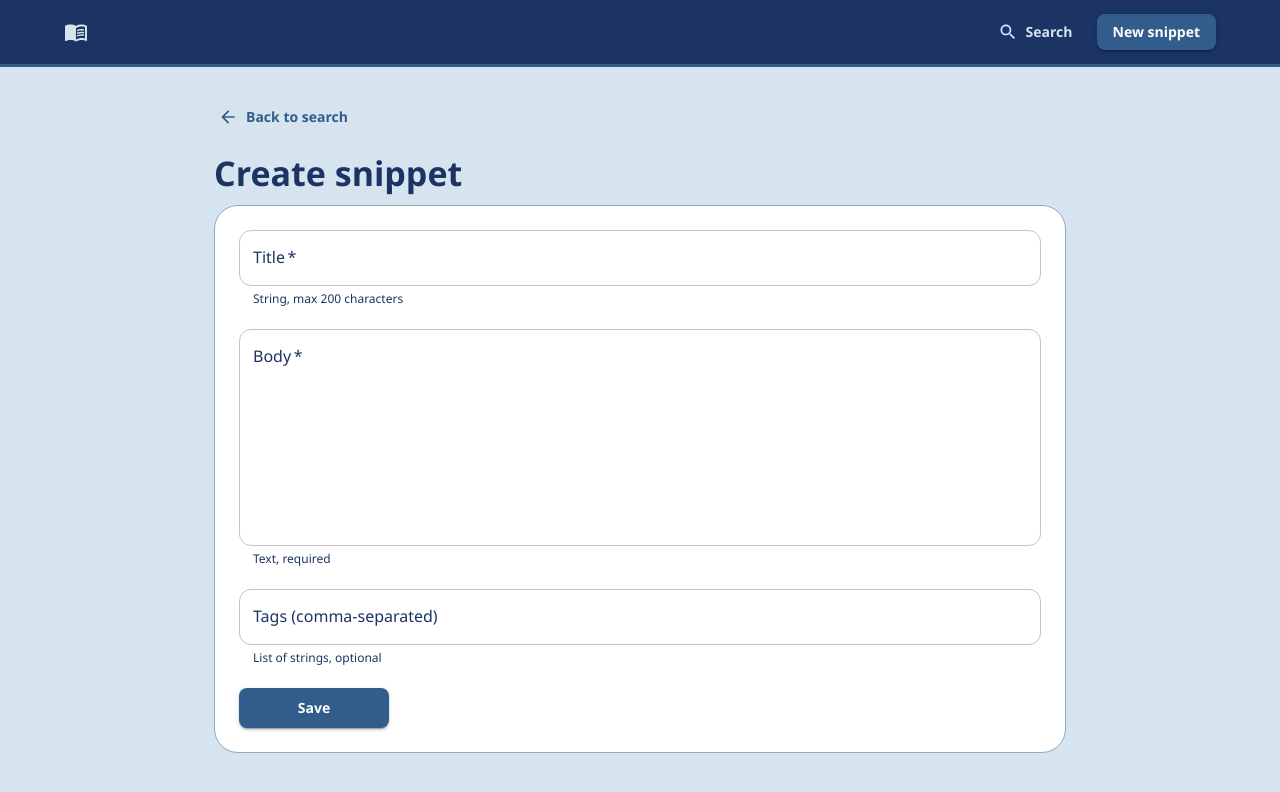
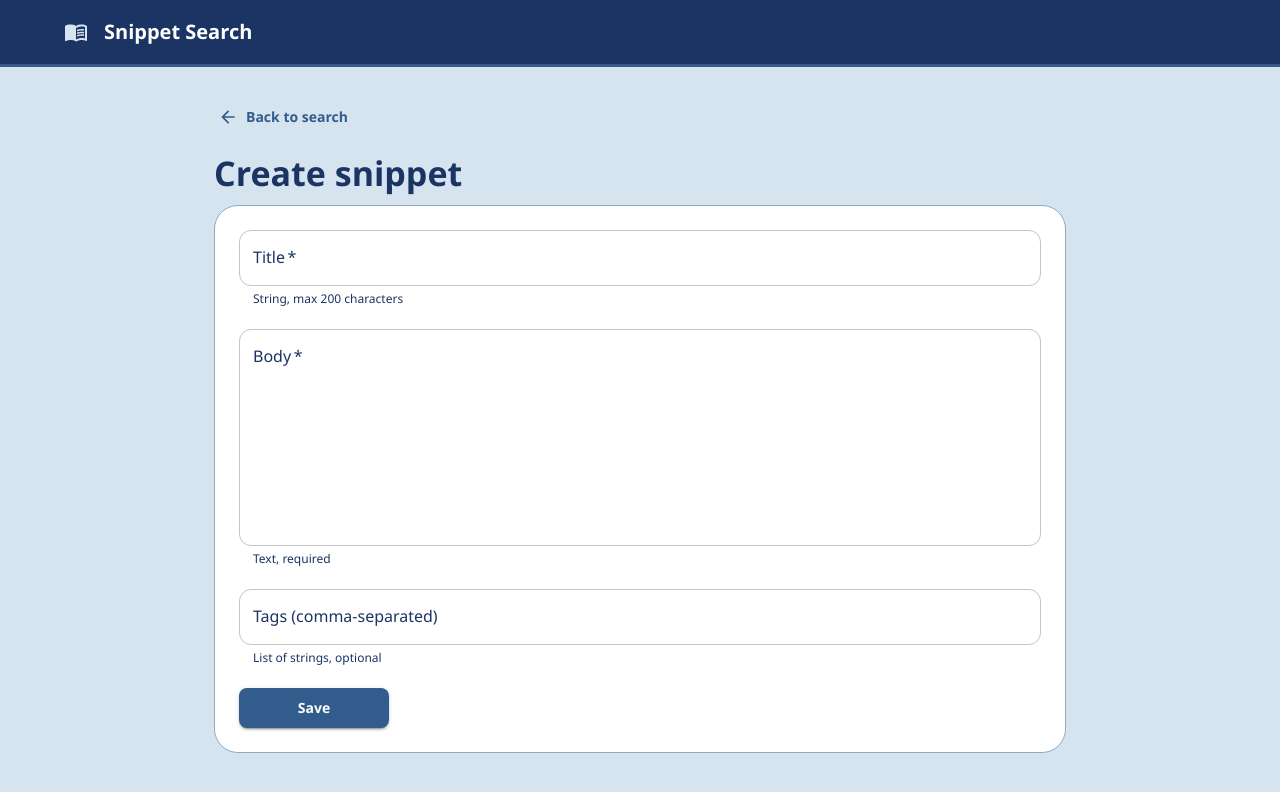
Before and after one commit to chit-hmue-than-thar/Snippet-Search, a Next.js app in the folder frontend/: page /snippets/new in a window 1280 px wide. Shown: the top 792 px of the page. Built offline with nearby package versions, Linux system fonts and the light colour scheme; no server answers; what @mui/material-nextjs would draw is missing.

Commit message:
refactor(frontend): keep only snippet search title in top navigation

```diff
--- a/frontend/components/Header.tsx
+++ b/frontend/components/Header.tsx
@@ -1,15 +1,7 @@
 "use client";
 
 import MenuBookOutlinedIcon from "@mui/icons-material/MenuBookOutlined";
-import SearchIcon from "@mui/icons-material/Search";
-import {
-  AppBar,
-  Box,
-  Button,
-  Container,
-  Toolbar,
-  Typography,
-} from "@mui/material";
+import { AppBar, Container, Toolbar, Typography } from "@mui/material";
 import Link from "next/link";
 import { appPalette } from "@/theme/palette";
 
@@ -26,29 +18,19 @@ export default function Header() {
       <Container maxWidth="lg">
         <Toolbar disableGutters sx={{ gap: 2, py: 0.5 }}>
           <MenuBookOutlinedIcon sx={{ color: appPalette.color1 }} />
-          <Typography variant="h6" component="div" sx={{ flexGrow: 1, fontWeight: 700 }}>
+          <Typography
+            variant="h6"
+            component={Link}
+            href="/"
+            sx={{
+              flexGrow: 1,
+              fontWeight: 700,
+              color: "inherit",
+              textDecoration: "none",
+            }}
+          >
             Snippet Search
           </Typography>
-          <Button
-            component={Link}
-            href="/"
-            color="inherit"
-            startIcon={<SearchIcon />}
-            sx={{ color: appPalette.color1 }}
-          >
-            Search
-          </Button>
-          <Button
-            component={Link}
-            href="/snippets/new"
-            variant="contained"
-            sx={{
-              bgcolor: appPalette.color3,
-              "&:hover": { bgcolor: appPalette.color5 },
-            }}
-          >
-            New snippet
-          </Button>
         </Toolbar>
       </Container>
     </AppBar>
```
